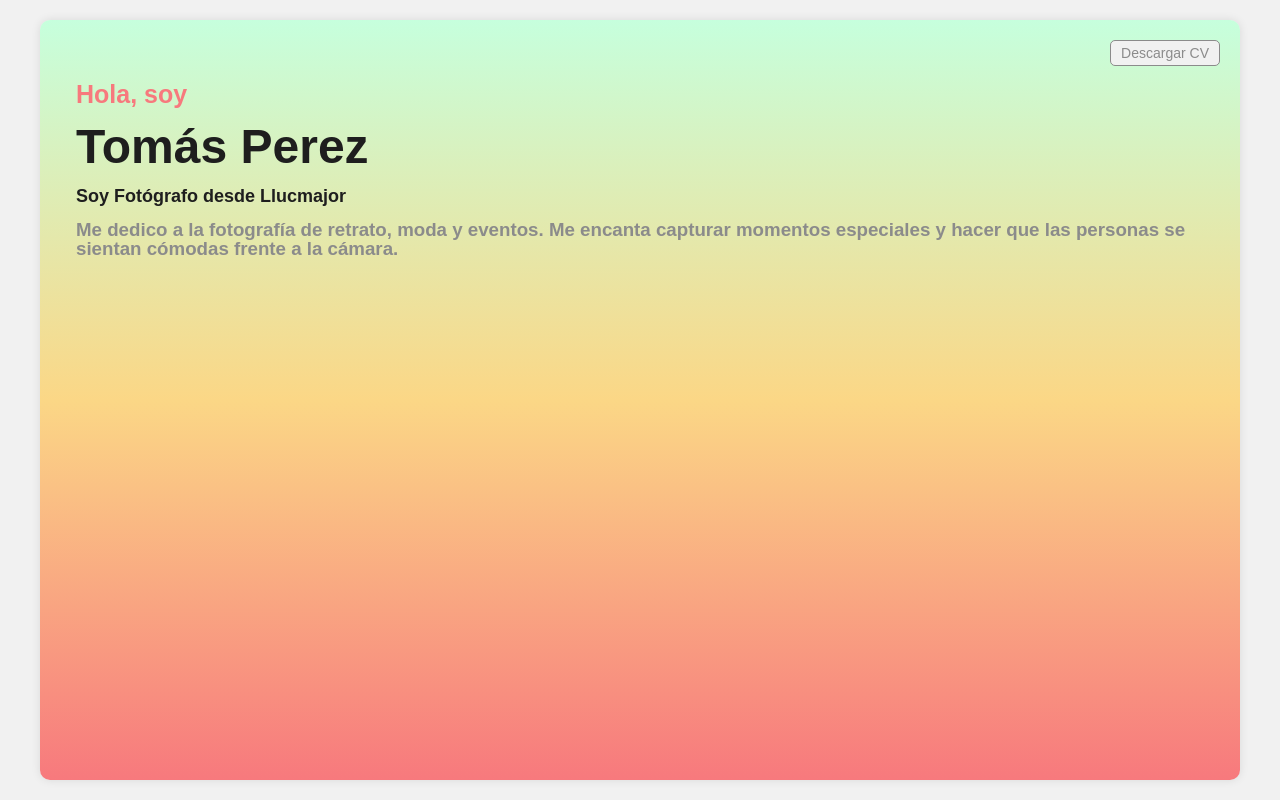
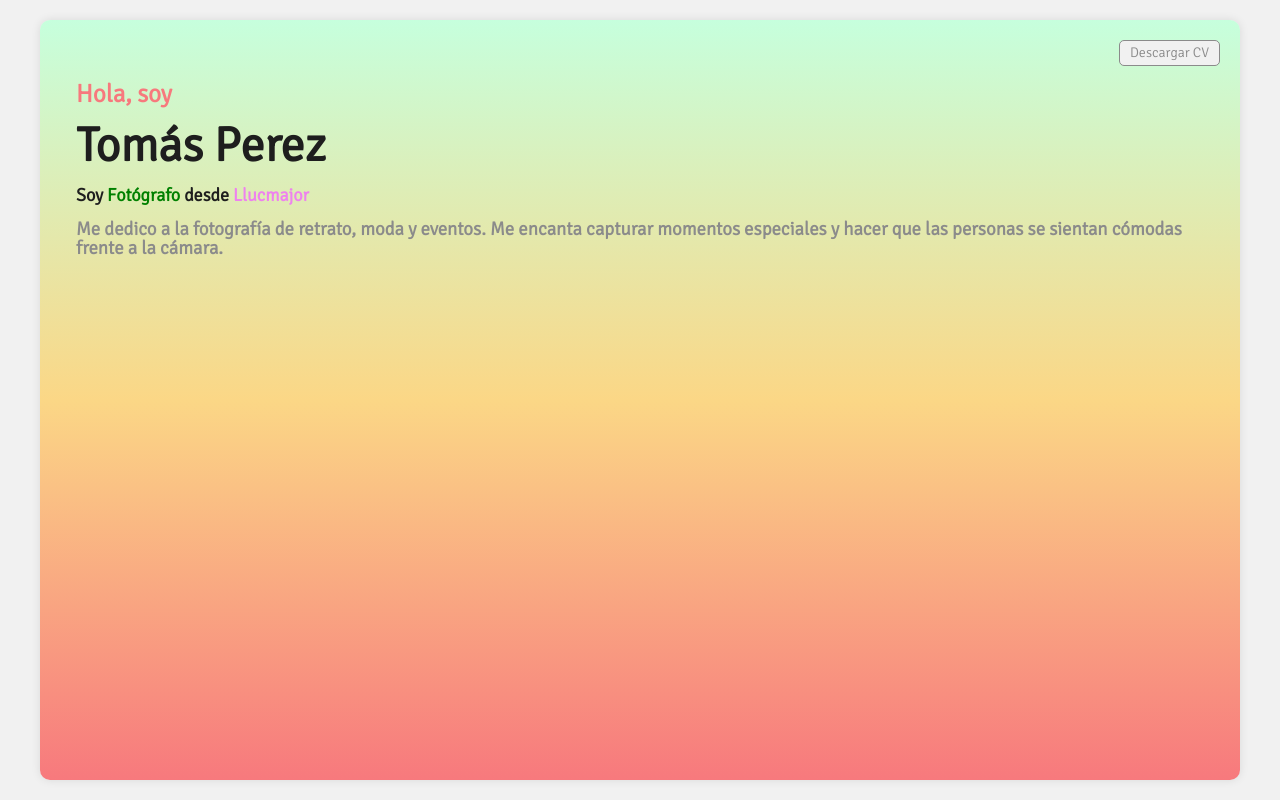
Before and after one commit to Aliad2025/toni_landingpage, a plain HTML site: page index.html in a window 1280 px wide. Drawn offline with Linux system fonts and the light colour scheme.

Commit message:
nueva tipografia en cache, para toda la web

```diff
--- a/css/reset.css
+++ b/css/reset.css
@@ -4,6 +4,7 @@
     line-height: 1;
     box-sizing: border-box;
 }
+/* volvemos a dar margin a los H's y párrafos */
 h1,h2,h3,h4,h5,h6,p{
     margin: 16px;
 }
--- a/css/style.css
+++ b/css/style.css
@@ -1,6 +1,11 @@
+@font-face {
+    font-family: 'signika';
+    src: url(/fonts/signika.woff2) format('woff2');
+}
+
 html {
     font-size: 16px;
-    font-family: sans-serif;
+    font-family: "signika", sans-serif;
     background-color: #f1f1f1;
 }
 body {
@@ -58,6 +63,13 @@ body {
         & .profesion {
             font-size: 18px;
             color: #1e1e1e;
+
+            & span:nth-child(1){
+                color:green
+            }
+            & span:nth-child(2){
+                color:violet;
+            }
         }
         & .descripcion {
         }
```
Also changed, not shown: fonts/signika.woff2 (added).
